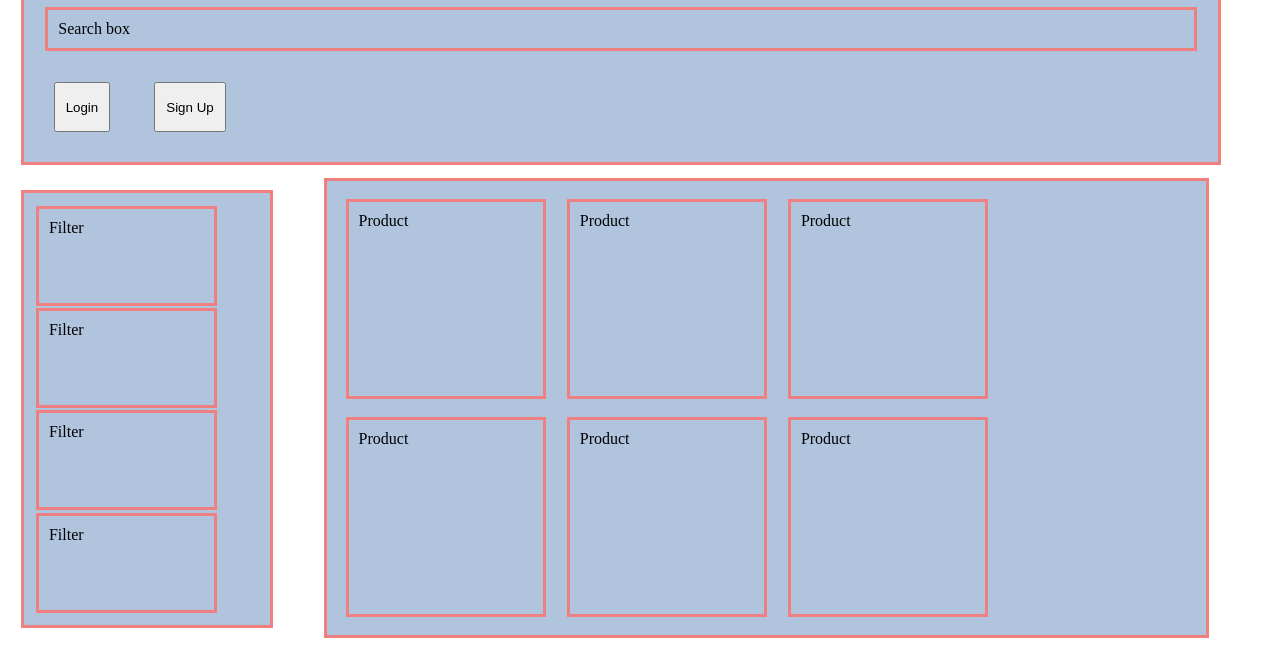
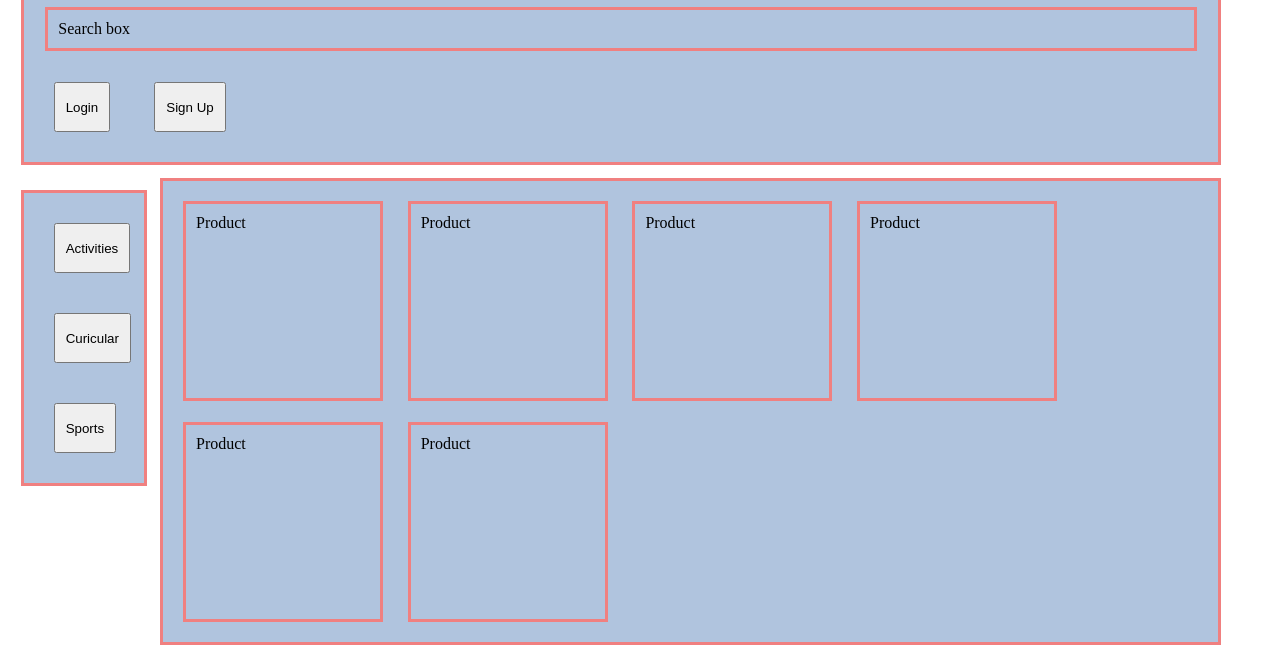
Before and after one commit to milan114/Coursework-1, a plain HTML site: page index.html in a window 1280 px wide. Shown: the part 149-807 px from the top of the page. Drawn offline with Linux system fonts and the light colour scheme.

Commit message:
update index.html

```diff
--- a/index.html
+++ b/index.html
@@ -53,7 +53,7 @@
 
     .filter {
         width: 80%;
-        min-height: 100px;
+        min-height: 80px;
     }
 
     .product {
@@ -64,7 +64,7 @@
 
     .container {
         display: grid;
-        grid-template-columns: 1fr 3fr 1fr;
+        grid-template-columns: 1fr 1fr 1fr;
         gap: 20px;
     }
 
@@ -101,18 +101,18 @@
     }
 
     aside {
-        width: 20%;
+        width: 10%;
         float: left;
     }
 
     main {
-        width: 70%;
-        margin-left: 25%;
+        width: 84%;
+        margin-left: 12%;
     }
 
     .filter {
         width: 80%;
-        min-height: 100px;
+        min-height: 80px;
     }
 
     .product {
@@ -141,25 +141,20 @@
         grid-column: 2;
         grid-row: 2;
     }
-
-    h1{
-        align-content: center;
-    }
 </style>
 
 <body>
     <header>
         <img id='logo' src="" alt="logo">
-        <h1 id="hfont">Welcome</h1>
+        <h1 id="hfont" align="center">Welcome</h1>
         <div id='search box'>Search box</div>
         <button>Login</button>
         <button>Sign Up</button>
     </header>
     <aside>
-        <div class="filter">Filter</div>
-        <div class="filter">Filter</div>
-        <div class="filter">Filter</div>
-        <div class="filter">Filter</div>
+        <button align="center">Activities</button>
+        <button align="center">Curicular</button>
+        <button align="center">Sports</button>
     </aside>
     <main>
         <div class="product">Product</div>
```
